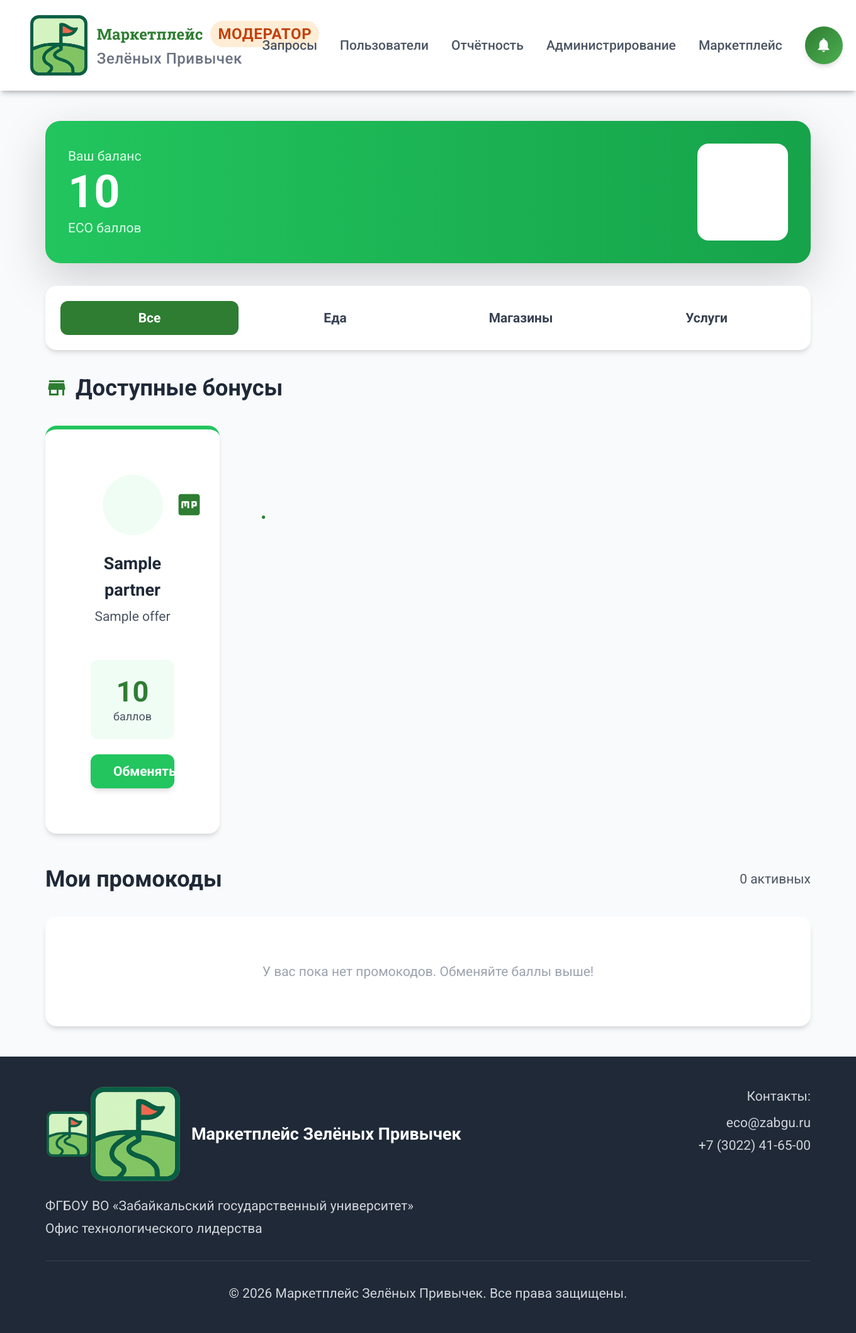
After one commit to VSDragon1239/MainWebUIProject, a Django app: page /main/green-zabgu/marketplace/ in a window 1360 px wide. The commit adds this page. Shown: the whole page at 63% size. Run offline with Django 5.2, Linux system fonts and the light colour scheme; a user stored in the database is signed in; tables that the repository leaves empty hold one stand-in row (values such as "Sample post"); some libraries are stand-ins or nearby versions.

Commit message:
ct7_v0.3.6 Add Marketplace

```diff
--- a/MainWebUIProject/urls.py
+++ b/MainWebUIProject/urls.py
@@ -26,7 +26,8 @@ from WebUiProject.views import NoAccessView
 
 urlpatterns = [
     path('', RedirectView.as_view(url='main/', permanent=True)),
-    path('sysadmin/', admin.site.urls),
+    path('admin/', RedirectView.as_view(url='sysadmin/', permanent=True), name='admin'),
+    path('admin/sysadmin/', admin.site.urls),
     path('main/', include('WebUiProject.urls')),  # Доступ по адресу /main/, главная для всего...
     path('main/green-zabgu/', include('WebUIProjectGreenZabGU.urls')),
     # Доступ по адресу main/green-zabgu/, главная для МЗП
--- a/WebUIProjectGreenZabGU/urls.py
+++ b/WebUIProjectGreenZabGU/urls.py
@@ -1,14 +1,17 @@
 from django.urls import path
+from django.views.generic import RedirectView
+
 from WebUIProjectGreenZabGU.views import AddBlogPostView, AchievementsView, \
     CategoriesEventsView, EventsView, EcoHabitsTrackerView, EcoHabitsCategoriesView, \
     EcoHabitsView, EventDetailsView, EcoTasksTrackerView, EcoTaskDetailsView, EcoHabitDetailsView, \
     CompleteEcoTaskView, LogEcoHabitView, AdminView, ParticipantView, ContentManagerView, IndexGreenView, \
     BlogView, ProfileView, EcoBonusListView, EditEcoBonusView, AddEcoBonusView, RatingBoardView, \
-    ContactsView, ModerateRequestView, EditProfileView
+    ContactsView, ModerateRequestView, EditProfileView, MarketplaceView, ExchangeOfferView
 
 urlpatterns = [
     path('', IndexGreenView.as_view(), name='green_main'),  # Главная страница, надо чтобы было два вида - для не зарегистрированных и для участников
     path('administrations/', AdminView.as_view(), name='administrations'),      # Страница для администратора, позволяет управлять данными
+    path('admin/', RedirectView.as_view(url='sysadmin/', permanent=True)),
     path('api/moderate-request/<int:pk>/', ModerateRequestView.as_view(), name='api_moderate_request'),     # Управляет кнопками для заявок на регистрацию
     path('participant/', ParticipantView.as_view(), name='participant'),    # Страница для менеджеров, позволяет управлять и добавлять участников
     path('content_manager/', ContentManagerView.as_view(), name='content_manager'),  # Управляющий событиями, позволяет управлять новостями и блогами...
@@ -64,4 +67,8 @@ urlpatterns = [
     path('eco-tasks-tracker/', EcoTasksTrackerView.as_view(), name='eco_tasks_tracker'),
     path('eco-task-details/<int:pk>/', EcoTaskDetailsView.as_view(), name='eco_task_details'),
     path('eco-tasks/complete/<int:task_id>/', CompleteEcoTaskView.as_view(), name='eco_task_complete'),
+
+    # --- МАРКЕТПЛЕЙС ---
+    path('marketplace/', MarketplaceView.as_view(), name='marketplace'),
+    path('marketplace/exchange/<int:pk>/', ExchangeOfferView.as_view(), name='marketplace_exchange'),
 ]
--- a/WebUIProjectGreenZabGU/views.py
+++ b/WebUIProjectGreenZabGU/views.py
@@ -1,4 +1,5 @@
 import logging
+import uuid
 from datetime import datetime
 
 from django.contrib.auth.mixins import LoginRequiredMixin
@@ -17,12 +18,13 @@ from MainWebUIProject import settings
 from .email_sender import send_templated_mail
 from .forms import BlogPostForm, BlogPostImageFormSet, RegistrationRequestForm, ProfileAvatarForm, UserEditForm
 from WebUiProject.models import Project, Blog, EcoTransactionType, EcoTask, UserTaskCompletion, \
-    EcoHabit, UserHabitLog, EcoHabitCategory, Profile, RegistrationRequest, EcoCoinTransaction, Event, EventCategory
+    EcoHabit, UserHabitLog, EcoHabitCategory, Profile, RegistrationRequest, EcoCoinTransaction, Event, EventCategory, \
+    UserPromoCode, Offer
 from .permissions import RoleRequiredMixin
 
 from django.views import View
 
-from .services import EcoCoinService, process_registration_approval
+from .services import EcoCoinService, process_registration_approval, InsufficientFundsError
 
 logger = logging.getLogger(__name__)
 
@@ -738,3 +740,69 @@ class LogEcoHabitView(LoginRequiredMixin, View):
             logger = logging.getLogger(__name__)
             logger.error(f"Habit Log Error: {str(e)}", exc_info=True)
             return JsonResponse({"error": "Ошибка сервера"}, status=500)
+
+
+class MarketplaceView(LoginRequiredMixin, ListView):
+    """Витрина маркетплейса"""
+    model = Offer
+    template_name = "webuiprojectgreenzabgu/marketplace/marketplace.html"
+    context_object_name = 'offers'
+
+    def get_queryset(self):
+        return Offer.objects.filter(is_active=True).select_related('partner')
+
+    def get_context_data(self, **kwargs):
+        context = super().get_context_data(**kwargs)
+        # Получаем активные промокоды пользователя для нижнего блока
+        context['my_promocodes'] = UserPromoCode.objects.filter(
+            user=self.request.user,
+            is_used=False
+        ).select_related('offer__partner').order_by('-created_at')
+        return context
+
+
+class ExchangeOfferView(LoginRequiredMixin, View):
+    """AJAX обмен ECO-коинов на промокод"""
+
+    def post(self, request, pk):
+        offer = get_object_or_404(Offer, pk=pk, is_active=True)
+        user = request.user
+
+        # Формируем уникальный код (например: ECO-1A2B3C4D)
+        external_id = f"exchange_offer:{offer.id}:user:{user.id}"
+
+        try:
+            with db_transaction.atomic():
+                # 1. Списываем монеты
+                new_balance = EcoCoinService.debit(
+                    user=user,
+                    amount=offer.price_in_eco,
+                    tx_type=EcoTransactionType.SHOP_PURCHASE,
+                    external_id=external_id
+                )
+
+                # 2. Генерируем промокод
+                promo_code = f"ECO-{uuid.uuid4().hex[:8].upper()}"
+
+                # 3. Сохраняем промокод
+                UserPromoCode.objects.create(
+                    user=user,
+                    offer=offer,
+                    code=promo_code
+                )
+
+            return JsonResponse({
+                "status": "success",
+                "message": f"Успешно приобретено: {offer.title}",
+                "promo_code": promo_code,
+                "partner_name": offer.partner.name,
+                "new_balance": str(new_balance)
+            })
+
+        except InsufficientFundsError:
+            return JsonResponse({"error": "Недостаточно ECO-коинов для обмена"}, status=400)
+        except Exception as e:
+            import logging
+            logger = logging.getLogger(__name__)
+            logger.error(f"Exchange error: {str(e)}", exc_info=True)
+            return JsonResponse({"error": "Ошибка сервера"}, status=500)
--- a/WebUiProject/urls.py
+++ b/WebUiProject/urls.py
@@ -1,11 +1,14 @@
 from django.urls import path
 from django.contrib.auth import views as auth_views
+from django.views.generic import RedirectView
+
 from WebUiProject.views import IndexView, AboutView, ApplicationsView, \
     UserCreateView, UserUpdateView, UserDeleteView
 
 urlpatterns = [
     # Роли пользователей:
     path('', IndexView.as_view(), name='main'),
+    path('admin/', RedirectView.as_view(url='sysadmin/', permanent=True)),
 
     # Управление пользователями:
     path('create/', UserCreateView.as_view(), name='user_create'),
--- /dev/null
+++ b/static/webuiprojectgreenzabgu/js/marketplace.js
@@ -0,0 +1,86 @@
+// 1. Фильтрация по категориям
+document.querySelectorAll('.category-btn').forEach(btn => {
+    btn.addEventListener('click', function () {
+        document.querySelectorAll('.category-btn').forEach(b => b.classList.remove('active'));
+        this.classList.add('active');
+
+        const category = this.getAttribute('data-category');
+        document.querySelectorAll('.offer-card').forEach(card => {
+            if (category === 'all' || card.getAttribute('data-category') === category) {
+                card.style.display = 'block';
+            } else {
+                card.style.display = 'none';
+            }
+        });
+    });
+});
+
+function getCookie(name) {
+    let cookieValue = null;
+    if (document.cookie && document.cookie !== '') {
+        document.cookie.split(';').forEach(c => {
+            c = c.trim();
+            if (c.substring(0, name.length + 1) === (name + '=')) cookieValue = decodeURIComponent(c.substring(name.length + 1));
+        });
+    }
+    return cookieValue;
+}
+
+// 2. Обмен баллов
+function exchangeOffer(offerId) {
+    const btn = event.target;
+    if (!btn.classList.contains('exchange-btn')) return;
+
+    btn.disabled = true;
+    btn.innerHTML = '<span class="animate-spin inline-block w-4 h-4 border-2 border-white border-t-transparent rounded-full"></span> Обмен...';
+
+    fetch(`/main/green-zabgu/marketplace/exchange/${offerId}/`, {
+        method: 'POST',
+        headers: {
+            'X-CSRFToken': getCookie('csrftoken'),
+            'Content-Type': 'application/json',
+        },
+    })
+        .then(res => res.json())
+        .then(data => {
+            if (data.status === 'success') {
+                // Обновляем баланс в шапке
+                const balanceEl = document.getElementById('eco-balance-display');
+                if (balanceEl) balanceEl.innerText = data.new_balance;
+
+                // Показываем модалку
+                document.getElementById('modal-partner-name').innerText = data.partner_name;
+                document.getElementById('modal-promo-code').innerText = data.promo_code;
+                document.getElementById('successModal').style.display = 'flex';
+
+                // Меняем кнопку на карточке
+                btn.innerText = 'Получено';
+                btn.className = 'w-full bg-gray-200 text-gray-500 px-4 py-2 rounded-lg font-semibold text-sm cursor-default';
+
+                // Добавляем промокод в список "Мои промокоды" без перезагрузки
+                const promoList = document.getElementById('promo-list');
+                const newPromo = document.createElement('div');
+                newPromo.className = 'flex items-center justify-between border-b border-gray-100 pb-3 mb-3';
+                newPromo.innerHTML = `
+                    <div class="flex items-center">
+                        <i class="material-icons text-2xl eco-green mr-3">confirmation_number</i>
+                        <div>
+                            <div class="text-gray-800 font-semibold">${data.message.split(':')[1]}</div>
+                            <div class="text-gray-500 text-sm">От: ${data.partner_name}</div>
+                        </div>
+                    </div>
+                    <div class="bg-green-50 px-3 py-1 rounded text-xs font-bold eco-green tracking-wider">${data.promo_code}</div>
+                `;
+                promoList.prepend(newPromo);
+
+            } else {
+                alert(data.error || 'Ошибка');
+                btn.disabled = false;
+                btn.innerHTML = 'Обменять';
+            }
+        });
+}
+
+function closeModal() {
+    document.getElementById('successModal').style.display = 'none';
+}
--- a/templates/webuiprojectgreenzabgu/base/base_header.html
+++ b/templates/webuiprojectgreenzabgu/base/base_header.html
@@ -38,6 +38,10 @@
                            class="nav-link text-gray-600 font-medium text-sm">Запросы</a>
                         <a href="#" class="nav-link text-gray-600 font-medium text-sm">Пользователи</a>
                         <a href="#" class="nav-link text-gray-600 font-medium text-sm">Отчётность</a>
+                        <a href="{% url 'admin' %}"
+                           class="nav-link text-gray-600 font-medium text-sm">Администрирование</a>
+                        <a href="{% url 'marketplace' %}"
+                           class="nav-link text-gray-600 font-medium text-sm">Маркетплейс</a>
                     {% else %}
                         {% if request.resolver_match.url_name != 'profile' %}
                             <a href="{% url 'profile' %}"
@@ -61,6 +65,12 @@
                             <a href="{% url 'eco_bonus_list' %}"
                                class="text-gray-700 hover:text-green-600 font-medium text-base">
                                 Бонусы
+                            </a>
+                        {% endif %}
+                        {% if request.resolver_match.url_name != 'marketplace' %}
+                            <a href="{% url 'eco_bonus_list' %}"
+                               class="text-gray-700 hover:text-green-600 font-medium text-base">
+                                Маркетплейс
                             </a>
                         {% endif %}
                         {% if request.resolver_match.url_name != 'rating_board' %}
--- /dev/null
+++ b/templates/webuiprojectgreenzabgu/marketplace/marketplace.html
@@ -0,0 +1,144 @@
+{% extends 'webuiprojectgreenzabgu/base/base_header.html' %}
+{% load static %}
+
+{% block title %}МЗП - Маркетплейс бонусов{% endblock %}
+
+{% block extra_css %}
+    <link href="https://fonts.googleapis.com/icon?family=Material+Icons" rel="stylesheet">
+    <script src="https://cdn.tailwindcss.com"></script>
+    <style>
+        .category-btn.active {
+            background-color: #2E7D32;
+            color: white;
+        }
+    </style>
+{% endblock %}
+
+{% block content_block_0 %}
+    {#    <h1>МЗП -> <a href="{% url 'profile' %}">Профиль</a> -> Маркетплейс</h1>#}
+{% endblock %}
+
+{% block content_block_1 %}
+    <div class="px-12 py-8 bg-gray-50">
+
+        <!-- Balance Card -->
+        <div class="bg-gradient-to-r from-green-500 to-green-600 rounded-2xl shadow-lg p-6 mb-6 text-white">
+            <div class="flex items-center justify-between">
+                <div>
+                    <p class="text-green-100 text-sm mb-1">Ваш баланс</p>
+                    <div class="text-5xl font-bold">{{ user_eco_balance }}</div>
+                    <p class="text-green-100 text-sm mt-1">ECO баллов</p>
+                </div>
+                <div class="bg-white bg-opacity-20 rounded-xl p-4">
+                    <i class="material-icons text-5xl">account_balance_wallet</i>
+                </div>
+            </div>
+        </div>
+
+        <!-- Category Filters -->
+        <div class="bg-white rounded-xl shadow-md p-3 mb-6 flex items-center gap-2">
+            <button class="category-btn active flex-1 px-4 py-2 rounded-lg font-semibold text-sm transition"
+                    data-category="all">Все
+            </button>
+            <button class="category-btn flex-1 text-gray-700 px-4 py-2 rounded-lg font-semibold text-sm hover:bg-green-50 transition"
+                    data-category="Еда">Еда
+            </button>
+            <button class="category-btn flex-1 text-gray-700 px-4 py-2 rounded-lg font-semibold text-sm hover:bg-green-50 transition"
+                    data-category="Магазины">Магазины
+            </button>
+            <button class="category-btn flex-1 text-gray-700 px-4 py-2 rounded-lg font-semibold text-sm hover:bg-green-50 transition"
+                    data-category="Услуги">Услуги
+            </button>
+        </div>
+
+        <!-- Partner Cards Grid -->
+        <div class="mb-8">
+            <div class="flex items-center mb-4">
+                <i class="material-icons text-2xl eco-green mr-2">store</i>
+                <h3 class="text-2xl font-bold text-gray-800">Доступные бонусы</h3>
+            </div>
+
+            <div class="grid grid-cols-2 md:grid-cols-3 lg:grid-cols-4 gap-4" id="offers-grid">
+                {% for offer in offers %}
+                    <div class="offer-card bg-white rounded-xl shadow-md p-5 border-t-4 border-green-500 hover:shadow-xl transition"
+                         data-category="{{ offer.category }}">
+                        <div class="bg-green-50 rounded-full w-16 h-16 flex items-center justify-center mb-3 mx-auto">
+                            <i class="material-icons text-3xl eco-green">{{ offer.partner.icon }}</i>
+                        </div>
+                        <h4 class="text-lg font-bold text-gray-800 text-center mb-1">{{ offer.partner.name }}</h4>
+                        <p class="text-gray-600 text-sm text-center mb-3 h-10 overflow-hidden">{{ offer.title }}</p>
+                        <div class="bg-green-50 rounded-lg p-3 mb-3">
+                            <div class="text-center">
+                                <div class="text-3xl font-bold eco-green">{{ offer.price_in_eco }}</div>
+                                <div class="text-gray-600 text-xs">баллов</div>
+                            </div>
+                        </div>
+                        <button onclick="exchangeOffer({{ offer.id }})"
+                                class="w-full bg-green-500 hover:bg-green-600 text-white px-4 py-2 rounded-lg font-semibold text-sm shadow-md transition exchange-btn">
+                            Обменять
+                        </button>
+                    </div>
+                {% empty %}
+                    <div class="col-span-full text-center py-10 text-gray-400">
+                        <i class="material-icons text-5xl mb-2">storefront</i>
+                        <p>Пока нет доступных предложений.</p>
+                    </div>
+                {% endfor %}
+            </div>
+        </div>
+
+        <!-- My Promocodes Section -->
+        <div>
+            <div class="flex items-center justify-between mb-4">
+                <h3 class="text-2xl font-bold text-gray-800">Мои промокоды</h3>
+                <span class="text-gray-600 text-sm">{{ my_promocodes|length }} активных</span>
+            </div>
+
+            <div class="bg-white rounded-xl shadow-md p-4" id="promo-list">
+                {% for promo in my_promocodes %}
+                    <div class="flex items-center justify-between border-b border-gray-100 pb-3 mb-3">
+                        <div class="flex items-center">
+                            <i class="material-icons text-2xl eco-green mr-3">confirmation_number</i>
+                            <div>
+                                <div class="text-gray-800 font-semibold">{{ promo.offer.title }}</div>
+                                <div class="text-gray-500 text-sm">От: {{ promo.offer.partner.name }}</div>
+                            </div>
+                        </div>
+                        <div class="bg-green-50 px-3 py-1 rounded text-xs font-bold eco-green tracking-wider">{{ promo.code }}</div>
+                    </div>
+                {% empty %}
+                    <p class="text-gray-400 text-center py-4 text-sm">У вас пока нет промокодов. Обменяйте баллы
+                        выше!</p>
+                {% endfor %}
+            </div>
+        </div>
+    </div>
+
+    <!-- Скрытая Модалка для показа промокода -->
+    <div id="successModal" class="fixed inset-0 bg-black/50 z-50 flex items-center justify-center"
+         style="display: none;">
+        <div class="bg-white rounded-2xl shadow-2xl max-w-sm w-full mx-4 overflow-hidden">
+            <div class="p-6 text-center">
+                <div class="bg-green-100 rounded-full w-20 h-20 flex items-center justify-center mx-auto mb-4">
+                    <i class="material-icons text-4xl eco-green">check_circle</i>
+                </div>
+                <h3 class="text-xl font-bold text-gray-800 mb-2">Успешно!</h3>
+                <p class="text-gray-600 text-sm mb-4" id="modal-partner-name"></p>
+
+                <div class="bg-gray-100 p-4 rounded-lg mb-4">
+                    <p class="text-gray-500 text-xs mb-1">Покажите этот код на кассе:</p>
+                    <div class="text-2xl font-bold eco-green tracking-[0.2em] font-mono" id="modal-promo-code"></div>
+                </div>
+
+                <button onclick="closeModal()"
+                        class="w-full bg-green-500 hover:bg-green-600 text-white py-3 rounded-lg font-semibold transition">
+                    Понятно
+                </button>
+            </div>
+        </div>
+    </div>
+{% endblock %}
+
+{% block extra_js %}
+    <script src="{% static 'webuiprojectgreenzabgu/js/marketplace.js' %}"></script>
+{% endblock %}
```
Also changed, not shown: WebUiProject/admin.py (+19 -1 lines), WebUiProject/models.py (+53 -0 lines), WebUiProject/migrations/0014_partner_offer_userpromocode.py (added), 1 other file.
